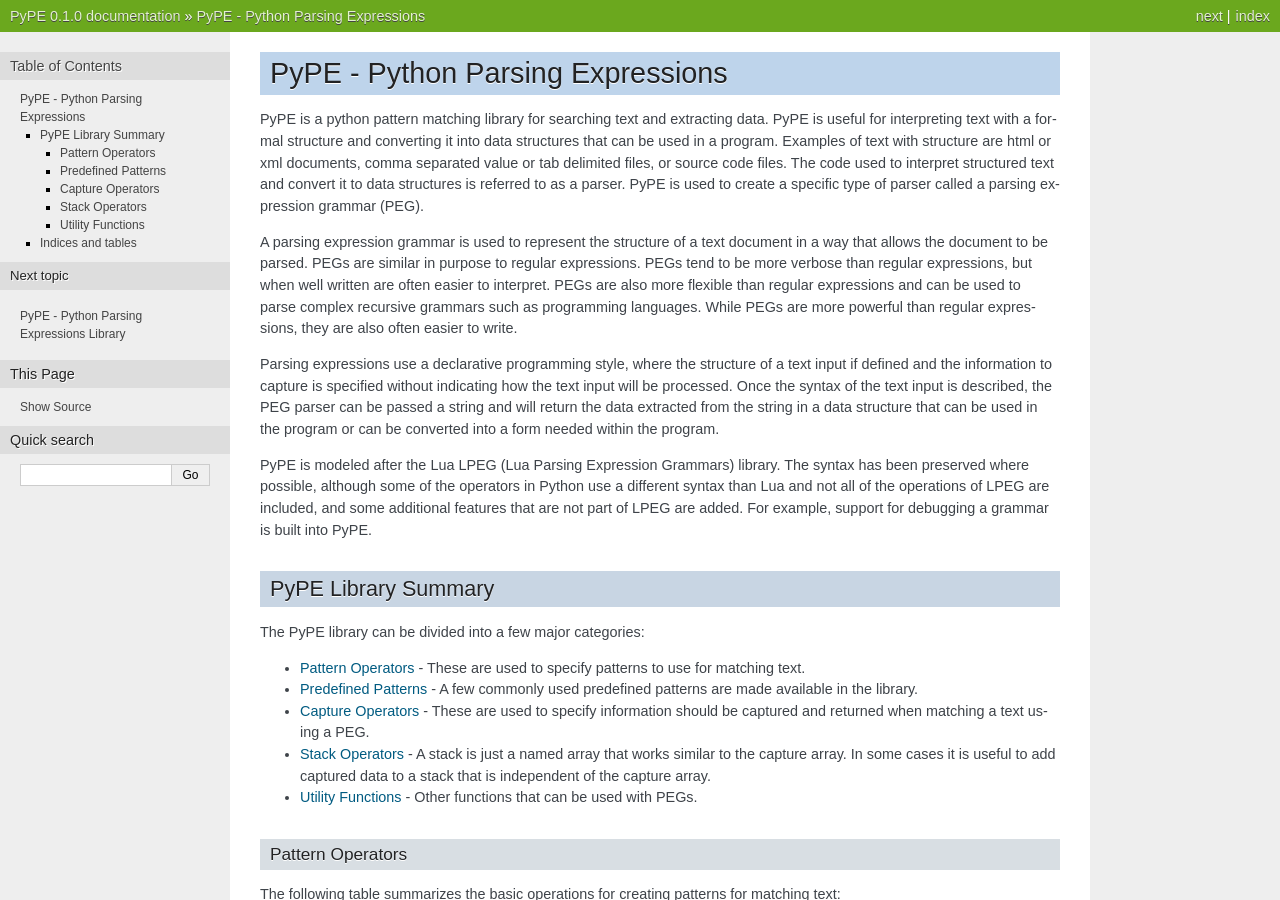
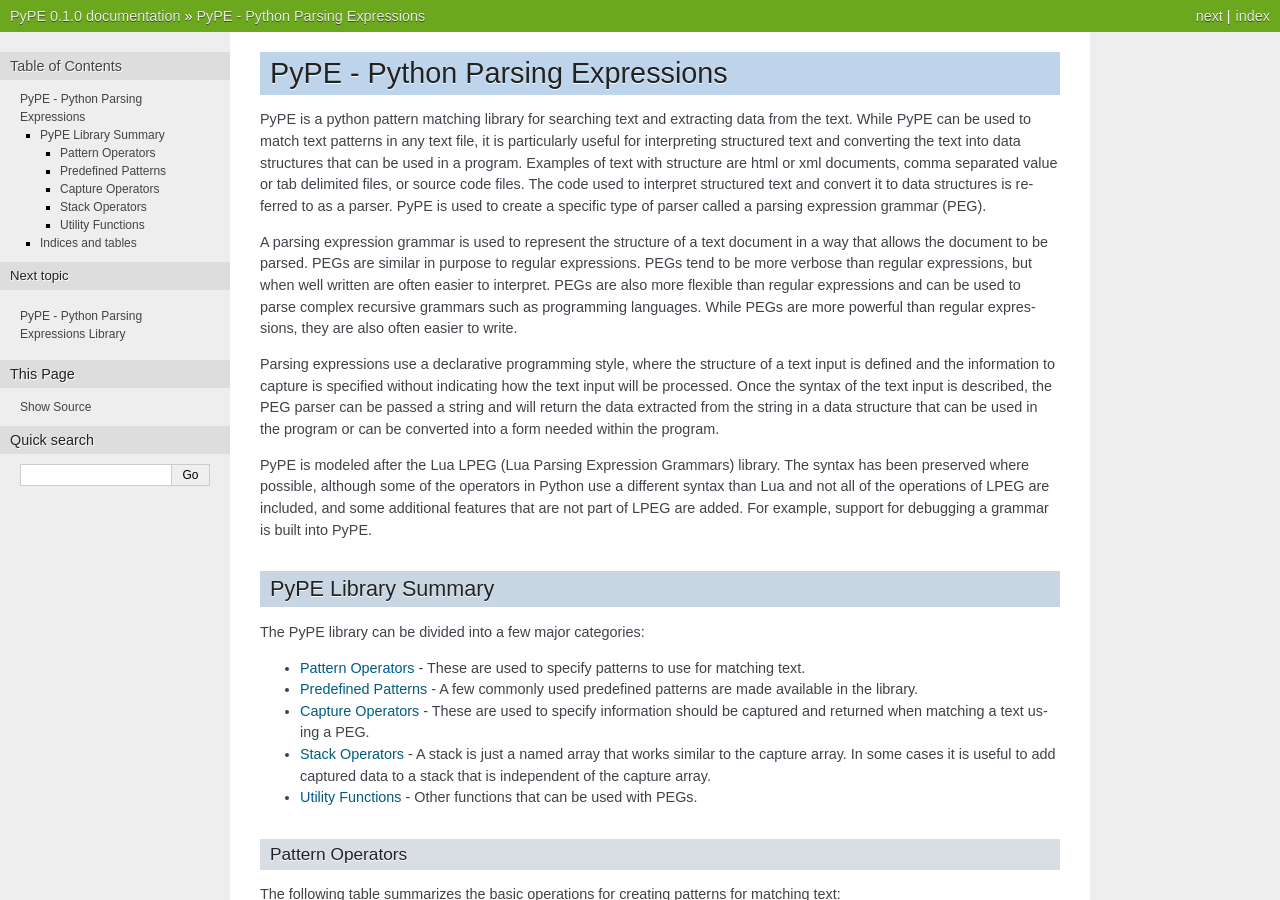
Before and after one commit to llarsen71/PyPE, a Sphinx documentation site: the page built from doc/index.rst, in a window 1280 px wide and 900 px high. Built offline with Sphinx 7.4.7, drawn with Linux system fonts in a browser that asks for light colours.

Commit message:
Updated documentation a bit.

```diff
--- a/doc/PyPE.rst
+++ b/doc/PyPE.rst
@@ -25,9 +25,9 @@ is a function, and the call is forwarded to :func:`match`. Therefore, if
 A :class:`Match <PyPE.PyPE.Match>` object allows you to get the string that
 was matched and any captures. It also includes a ``context`` value that
 provides access to any :class:`Stack` objects that were created. Some patterns
-may succeed without consuming any values from the string. Some care must be
-taken to ensure that no recursive expressions occur that consume no input to
-avoid infinite loops. For reference, this is referred to as "left recursion"
+may succeed without consuming any values from the string. To avoid infinite loops
+in a parsing expression, some care must be taken to ensure that no recursive
+expressions occur that consume no text. For reference, this is referred to as "left recursion"
 in PEG literature, and grammars can be rewritten to remove "left recursion".
 Information on this can be found via an internet search.
 
--- a/doc/index.rst
+++ b/doc/index.rst
@@ -3,8 +3,9 @@ PyPE - Python Parsing Expressions
 #################################
 
 PyPE is a python pattern matching library for searching text and extracting
-data. PyPE is useful for interpreting text with a formal structure and
-converting it into data structures that can be used in a program. Examples of
+data from the text. While PyPE can be used to match text patterns in any text
+file, it is particularly useful for interpreting structured text and converting
+the text into data structures that can be used in a program. Examples of
 text with structure are html or xml documents, comma separated value or tab
 delimited files, or source code files. The code used to interpret structured
 text and convert it to data structures is referred to as a parser. PyPE is
@@ -20,7 +21,7 @@ recursive grammars such as programming languages. While PEGs are more powerful
 than regular expressions, they are also often easier to write.
 
 Parsing expressions use a declarative programming style, where the structure
-of a text input if defined and the information to capture is specified without
+of a text input is defined and the information to capture is specified without
 indicating how the text input will be processed. Once the syntax of the text
 input is described, the PEG parser can be passed a string and will return the
 data extracted from the string in a data structure that can be used in the
```
